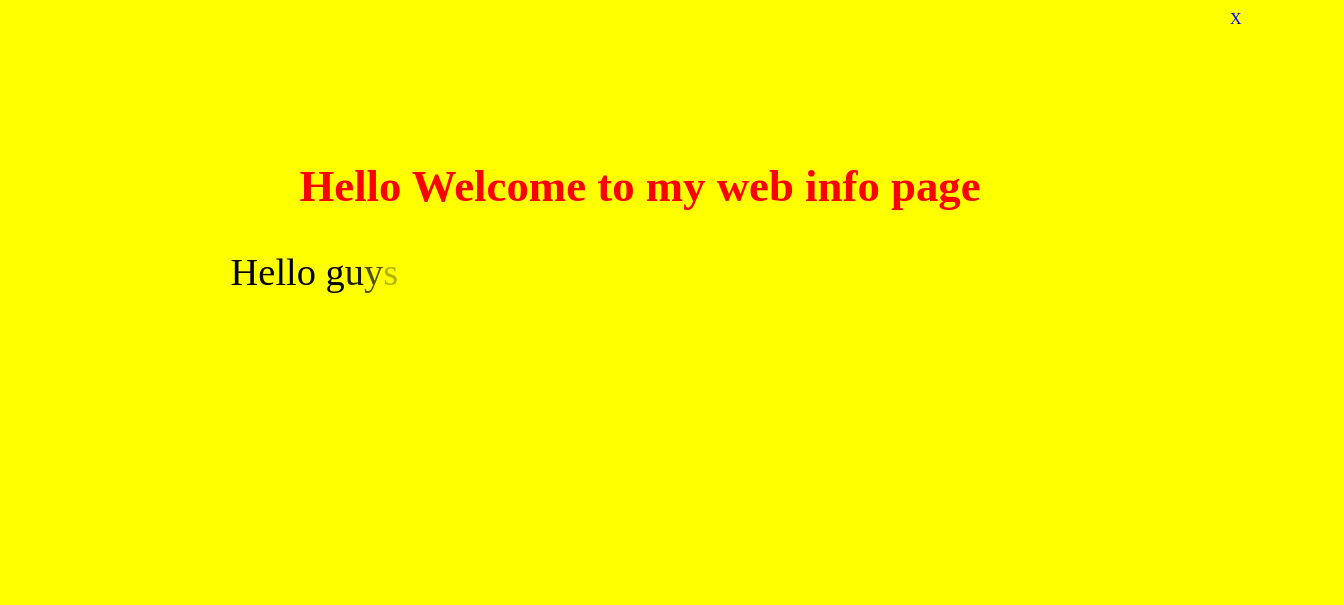
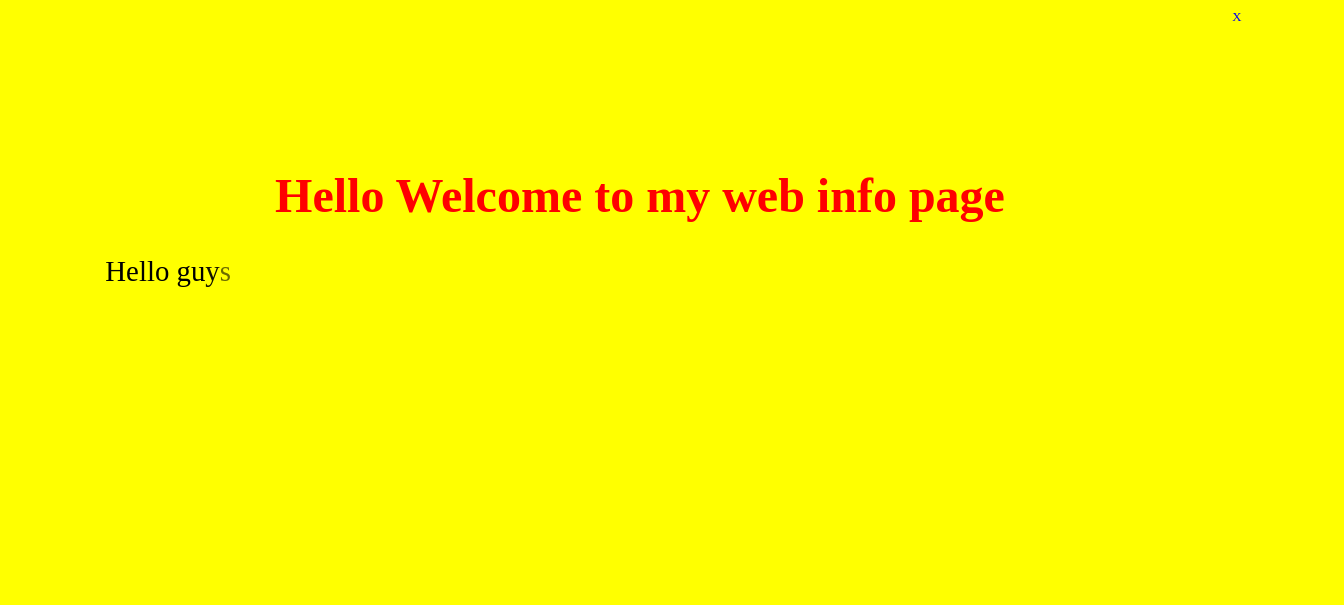
Before and after one commit to ProgrammerOwais/millionaire-authors.github.io, a plain HTML site: page page2.html in a window 1280 px wide. Shown: the whole page, 1344 px wide, since content can reach past the window. Drawn offline with Linux system fonts and the light colour scheme.

Commit message:
about section

```diff
--- a/bootstrappractice.css
+++ b/bootstrappractice.css
@@ -1,9 +1,16 @@
+
+html {
+    overflow-x: hidden;
+}
+
+
 body {
     background-color: yellow;
+    overflow-x: hidden;
 }
 
 .closebtn {
-    font: size 1vw;;
+    font-size: 1vw;
     position: absolute;
     right: 3%;
     top: 10px;
@@ -14,7 +21,7 @@ body {
 }
 
 .about-heading1 {
-    font-size: 3.5vw;
+    font-size: 1.8rem;
     position: absolute;
     left: 50vh;
     top:8vh;
@@ -22,13 +29,13 @@ body {
 }
 
 .about-heading2 {
-    font-size: 3.5vw;
+    font-size: 1.8rem;
     text-align: center;
     color: red;
     margin-top: 10rem;
 }
 .demo1 {
-    width: 70%;
+    width: 90%;
     font-size: 3vw;
     position: absolute;
     left: 15vw;
@@ -38,16 +45,25 @@ body {
 }
 
 .demo2 {
-    width: 70%;
+    width: 90%;
     position: relative;
-    left: 15vw;
-    top: 1vh;
     color:black;
-    font-size: 3vw;
+    margin: 0 auto;
+    font-size: 1.1rem;
     text-align: center;
+    word-wrap: break-word;
 }
 
 span {
-    transition: opacity 0.5s;
+    transition: opacity 300ms;
 
 }
+
+@media(min-width:902px) {
+    .about-heading2 {
+        font-size: 3rem;
+    }
+    .demo2 {
+        font-size: 1.8rem;
+    }
+}
--- a/java.js
+++ b/java.js
@@ -1,5 +1,8 @@
+
+
+
+
 // About link section coding
-
 var div1        = document.querySelector(".demo1");
 var div2        = document.querySelector(".demo2");
 var div3        = div1.innerText;
```
Also changed, not shown: index.html (+2 -2 lines).
